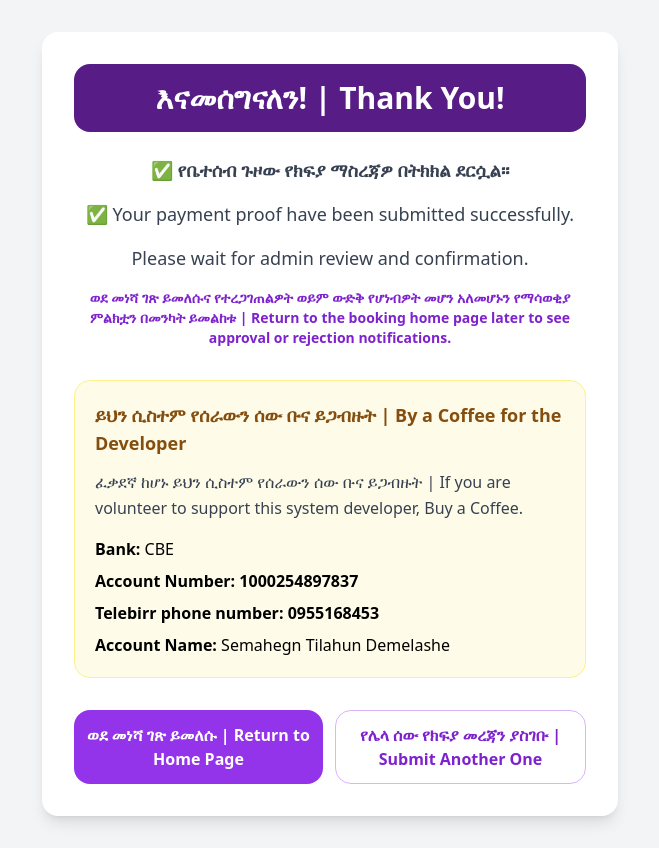
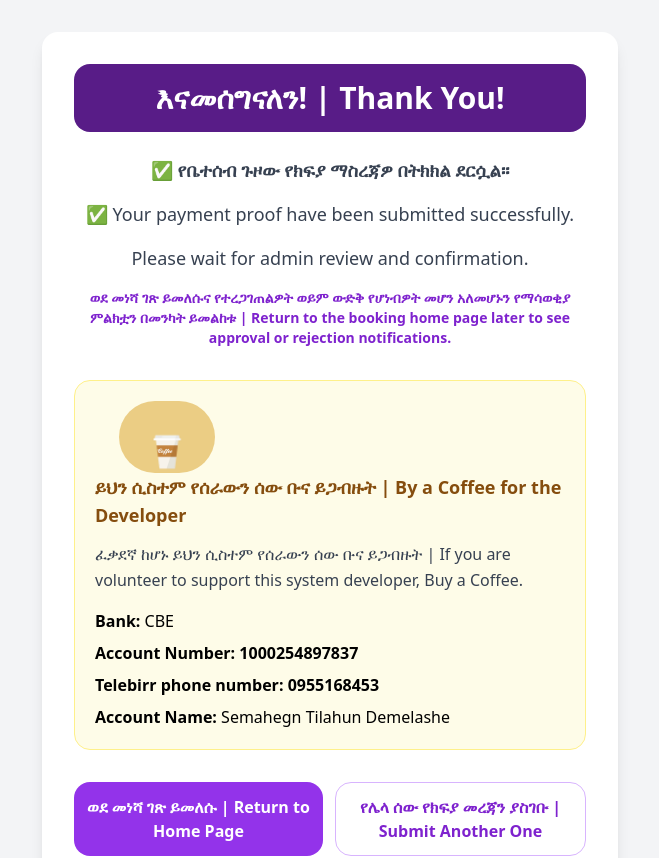
Before and after one commit to guzopayment/economyguzopayementproofsubmitting, a React (Vite) app: page /thank-you in a window 1280 px wide. Shown: the top 858 px of the page, without its empty margins (310-969 px from the left). Built offline with nearby package versions, Linux system fonts and the light colour scheme; no server answers.

Commit message:
Update buyMeCoffee image

```diff
--- a/src/pages/ThankYou.jsx
+++ b/src/pages/ThankYou.jsx
@@ -1,5 +1,5 @@
 import { useNavigate } from "react-router-dom";
-
+import buyMeCoffee from "../assets/buyMeCoffee.gif";
 const DEVELOPER_BANK = "CBE";
 const DEVELOPER_ACCOUNT_NUMBER = "1000254897837";
 const TELEBIRR_PHONE_NUMBER = "0955168453";
@@ -30,6 +30,12 @@ export default function ThankYou() {
 
         <div className="mt-8 bg-yellow-50 border border-yellow-200 rounded-2xl p-5 text-left">
           <h3 className="font-extrabold text-yellow-800 text-lg mb-3">
+            <img
+              src={buyMeCoffee}
+              alt="Click On "
+              srcset=""
+              className="w-24 h-18 mx-6 rounded-full"
+            />
             ይህን ሲስተም የሰራውን ሰው ቡና ይጋብዙት | By a Coffee for the Developer
           </h3>
           <p className="text-gray-700 leading-relaxed">
```
Also changed, not shown: src/assets/buyMeCoffee.gif (added).
